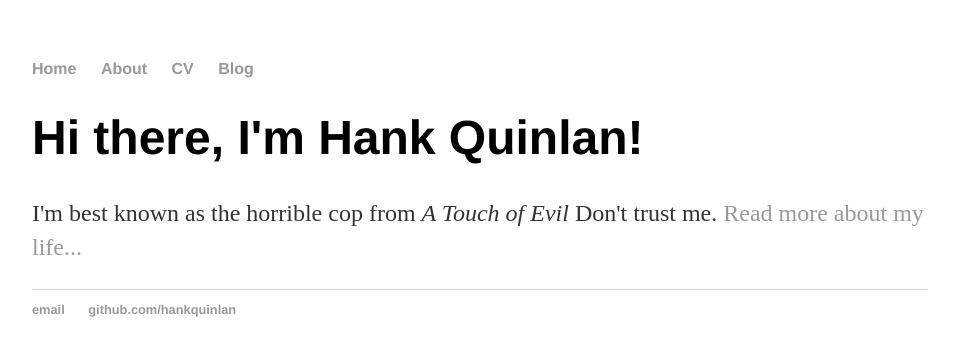
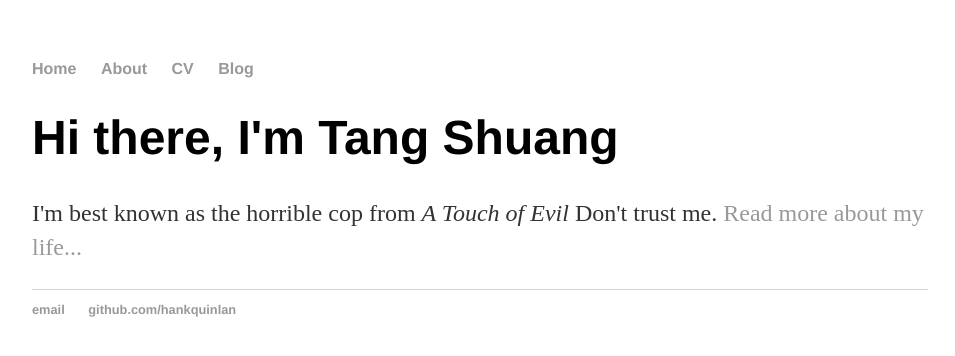
Before and after one commit to hannanhtang/test, a Jekyll site: the page built from index.html, in a window 1280 px wide. Shown: the top 356 px of the page, without its empty margins (160-1115 px from the left). Built offline with Jekyll 4.4.1, drawn with Linux system fonts in a browser that asks for light colours.

Commit message:
some change

```diff
--- a/index.html
+++ b/index.html
@@ -1,8 +1,8 @@
 ---
 layout: default
-title: Tang Shuang, Horrible Cop
+title: Tang Shuang Personal blog site
 ---
 <div class="blurb">
-    <h1>Hi there, I'm Hank Quinlan!</h1>
+    <h1>Hi there, I'm Tang Shuang</h1>
     <p>I'm best known as the horrible cop from <em>A Touch of Evil</em> Don't trust me. <a href="/about">Read more about my life...</a></p>
 </div><!-- /.blurb -->
```
